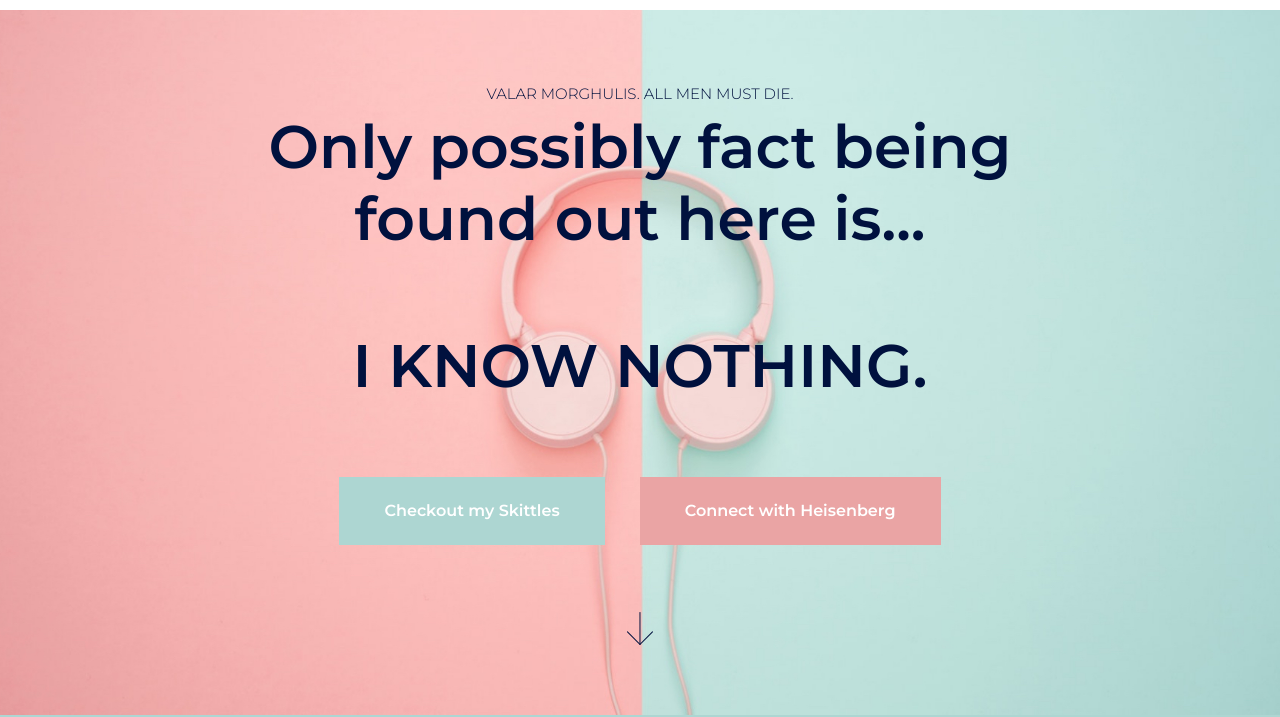
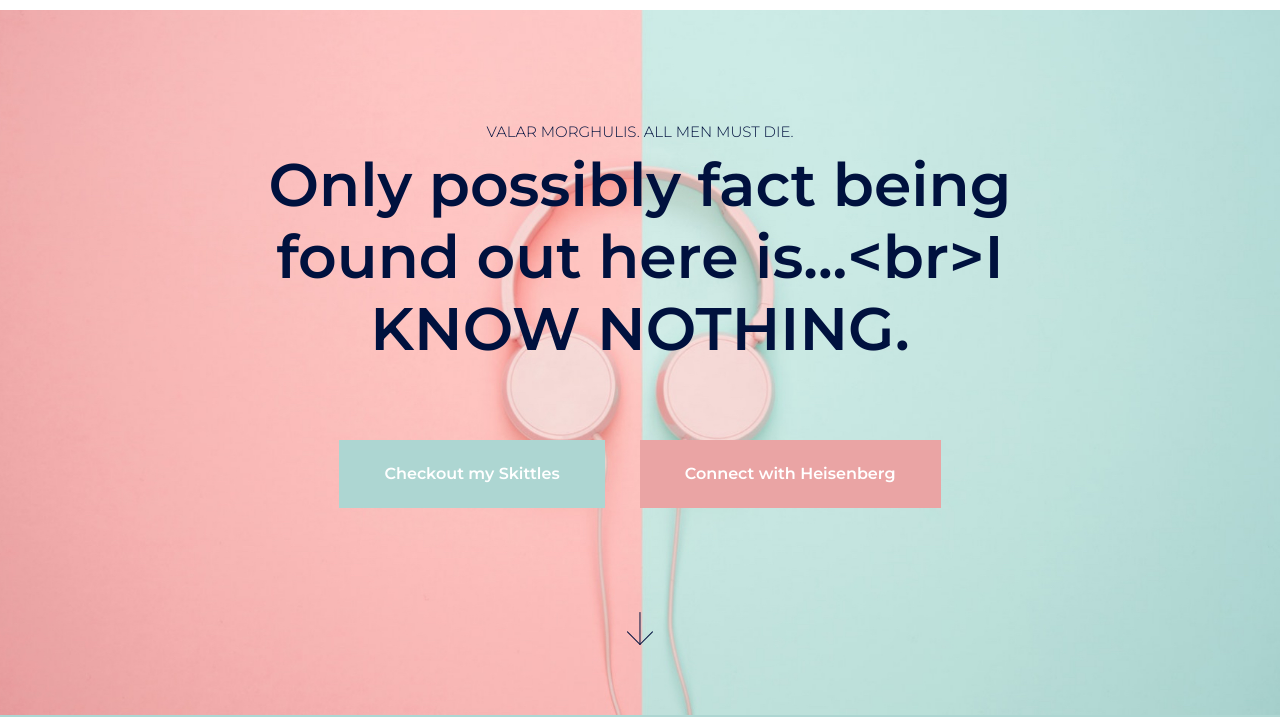
Before and after one commit to heywoodng0510/myportfolio, a plain HTML site: page public/index.html in a window 1280 px wide. Shown: the part 85-802 px from the top of the page. Drawn offline with Linux system fonts and the light colour scheme.

Commit message:
6th commit.

```diff
--- a/public/index.html
+++ b/public/index.html
@@ -107,10 +107,7 @@
           <div class="site-hero-content text-center">
             <h6>VALAR MORGHULIS. ALL MEN MUST DIE.</h6>
             <h1>
-              Only possibly fact being found out here is...
-            </h1>
-            <h1>
-              I KNOW NOTHING.
+              Only possibly fact being found out here is...&lt;br&gt;I KNOW NOTHING.
             </h1>
             <ul class="site-hero-content-buttons">
               <li>
```
